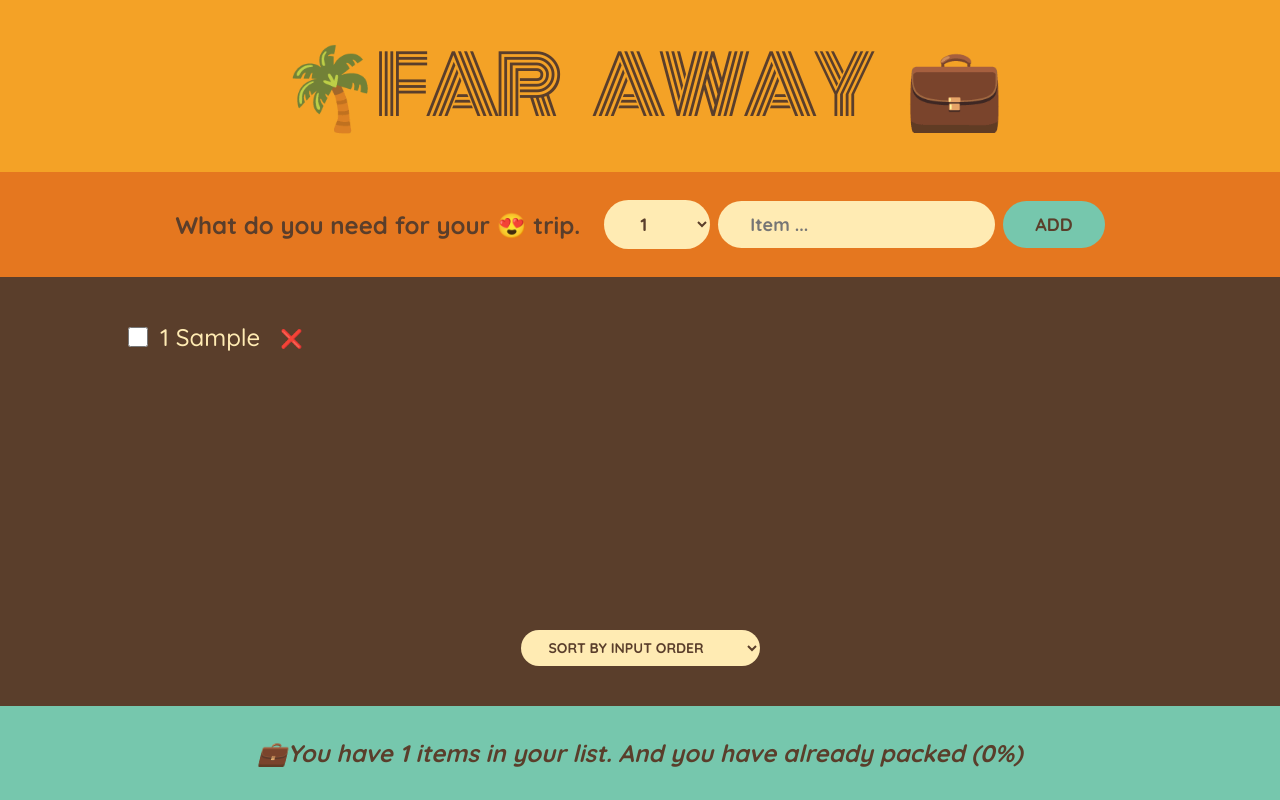
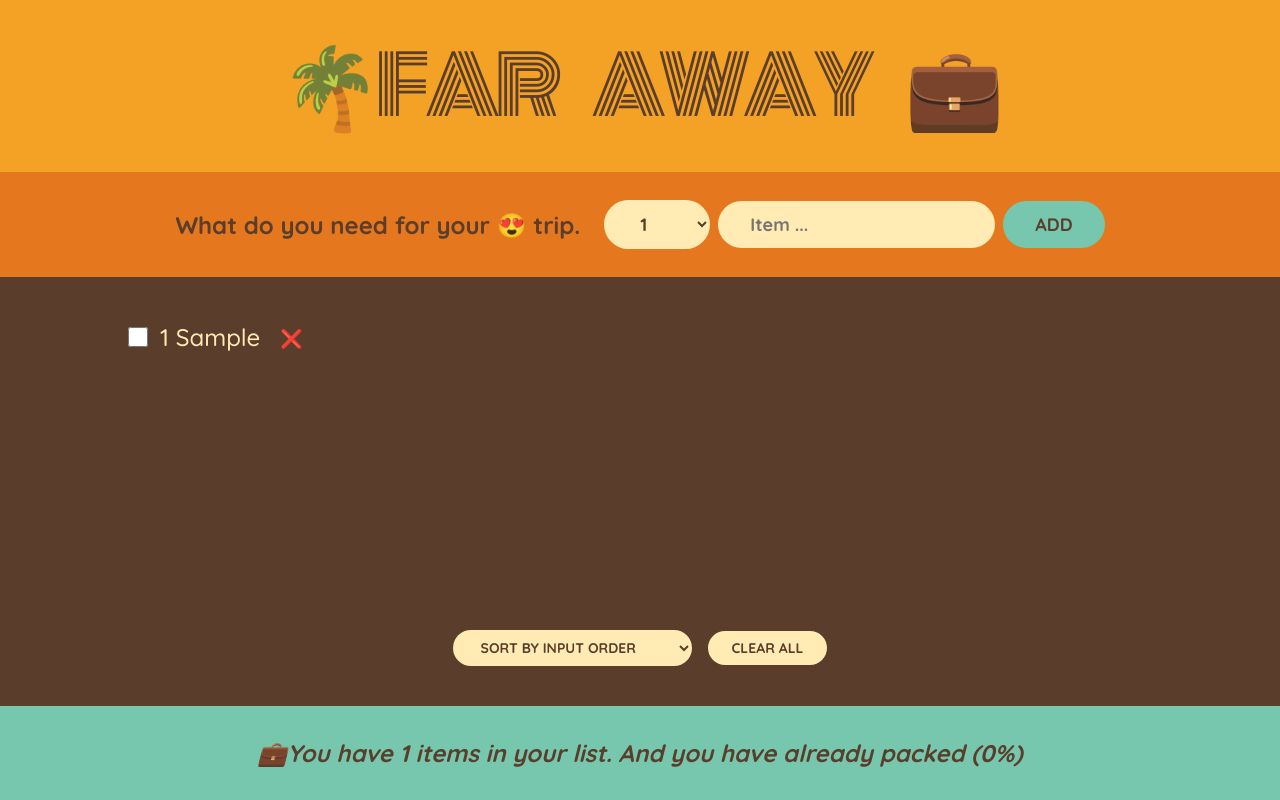
Before and after one commit to tushardongre1990/react-tutorial, a React (Create React App) app in the folder Section 6/far-away/: page / in a window 1280 px wide. Both pictures are taken after typing "Sample" into the empty fields and a click on the button "ADD". Built offline with nearby package versions, Linux system fonts and the light colour scheme.

Commit message:
87. Clearing the List

```diff
--- a/Section 6/far-away/src/App.js
+++ b/Section 6/far-away/src/App.js
@@ -29,6 +29,14 @@ function App() {
       )
     );
   }
+  function handleClearList() {
+    const confirm = window.confirm(
+      "Are you sure you want to clear everything ?"
+    );
+    if (confirm) {
+      setItems([]);
+    }
+  }
   return (
     <div className="app">
       <Logo />
@@ -37,6 +45,7 @@ function App() {
         items={items}
         onDeleteItem={handleDeleteItem}
         onToggleItem={handleToggleItem}
+        onClearList={handleClearList}
       />
       <Stats items={items} />
     </div>
@@ -110,7 +119,7 @@ const Form = ({ onAddItems }) => {
   );
 };
 
-const PackingList = ({ items, onDeleteItem, onToggleItem }) => {
+const PackingList = ({ items, onDeleteItem, onToggleItem, onClearList }) => {
   const [sortBy, setSortBy] = useState("input");
   let sortedItems;
 
@@ -143,6 +152,7 @@ const PackingList = ({ items, onDeleteItem, onToggleItem }) => {
           <option value="description">Sort by description</option>
           <option value="packed">Sort by packed status</option>
         </select>
+        {items.length > 0 && <button onClick={onClearList}>Clear All</button>}
       </div>
     </div>
   );
```
